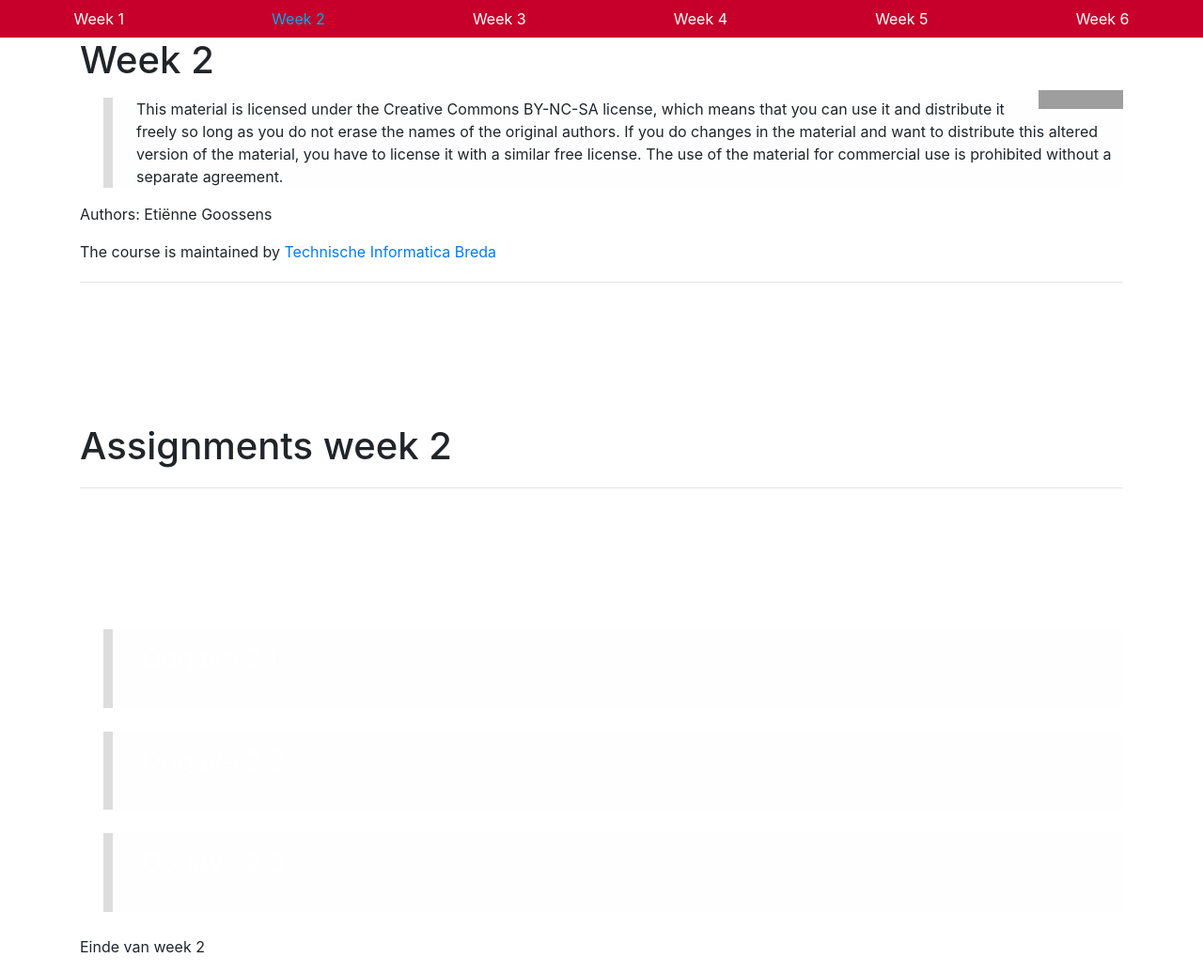
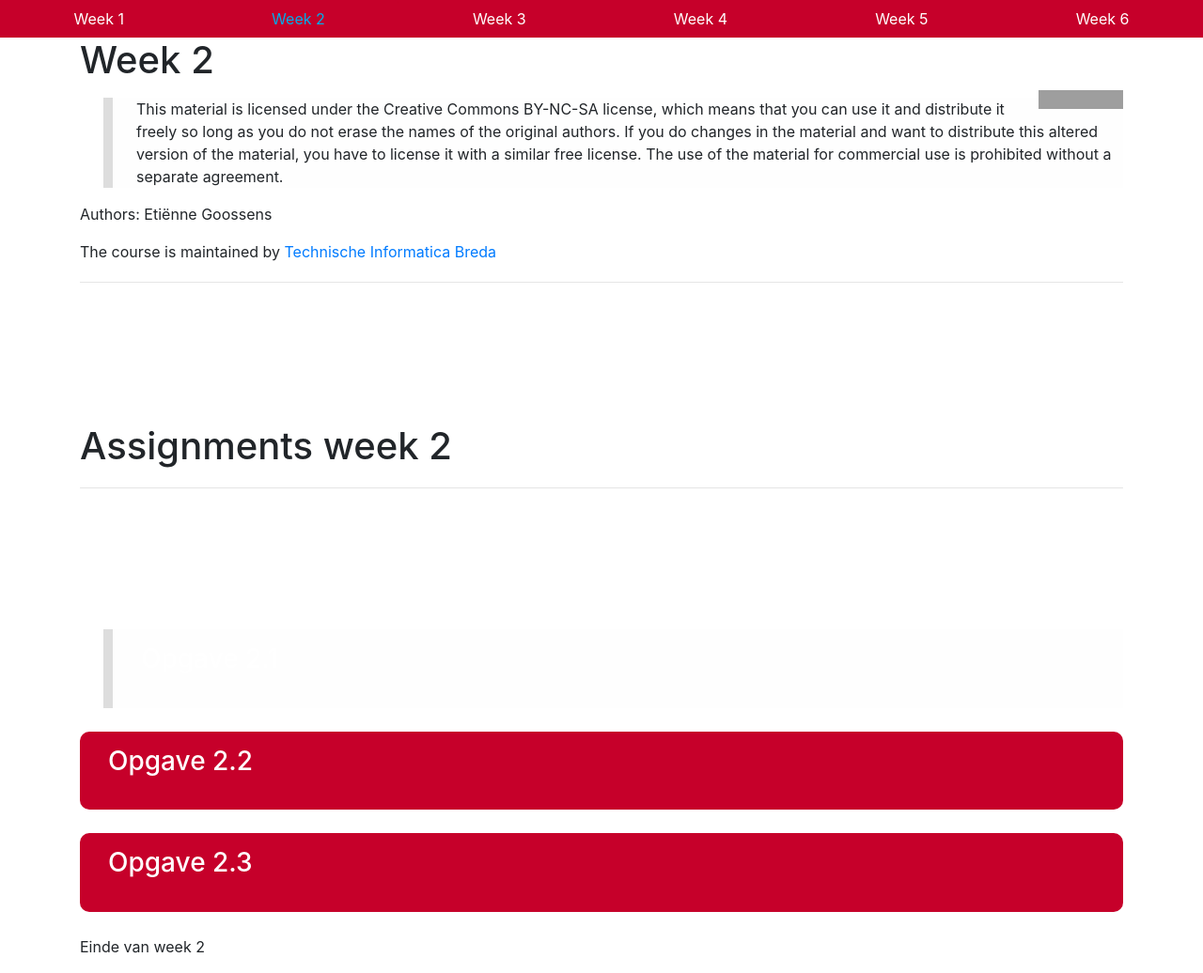
Before and after one commit to AvansTi/TI-2.1-CSHARP-DOC, a Jekyll site: the page built from week2.md, in a window 1280 px wide. Shown: the whole page at 94% size. Built offline with Jekyll 4.4.1, drawn with Linux system fonts in a browser that asks for light colours; comment, search, counter and statistics services are not loaded; grey boxes are pictures that could not be loaded.

Commit message:
Update week2.md

```diff
--- a/week2.md
+++ b/week2.md
@@ -10,7 +10,11 @@ title: Week 2
 ---
 
 {% include week02/exercise/01-operator-overloading.md %}
+{: .exercises }
+
 {% include week02/exercise/02-file-io.md %}
+{: .exercises }
+
 {% include week02/exercise/03-tcpclient-json.md %}
 {: .exercises }
 
```
